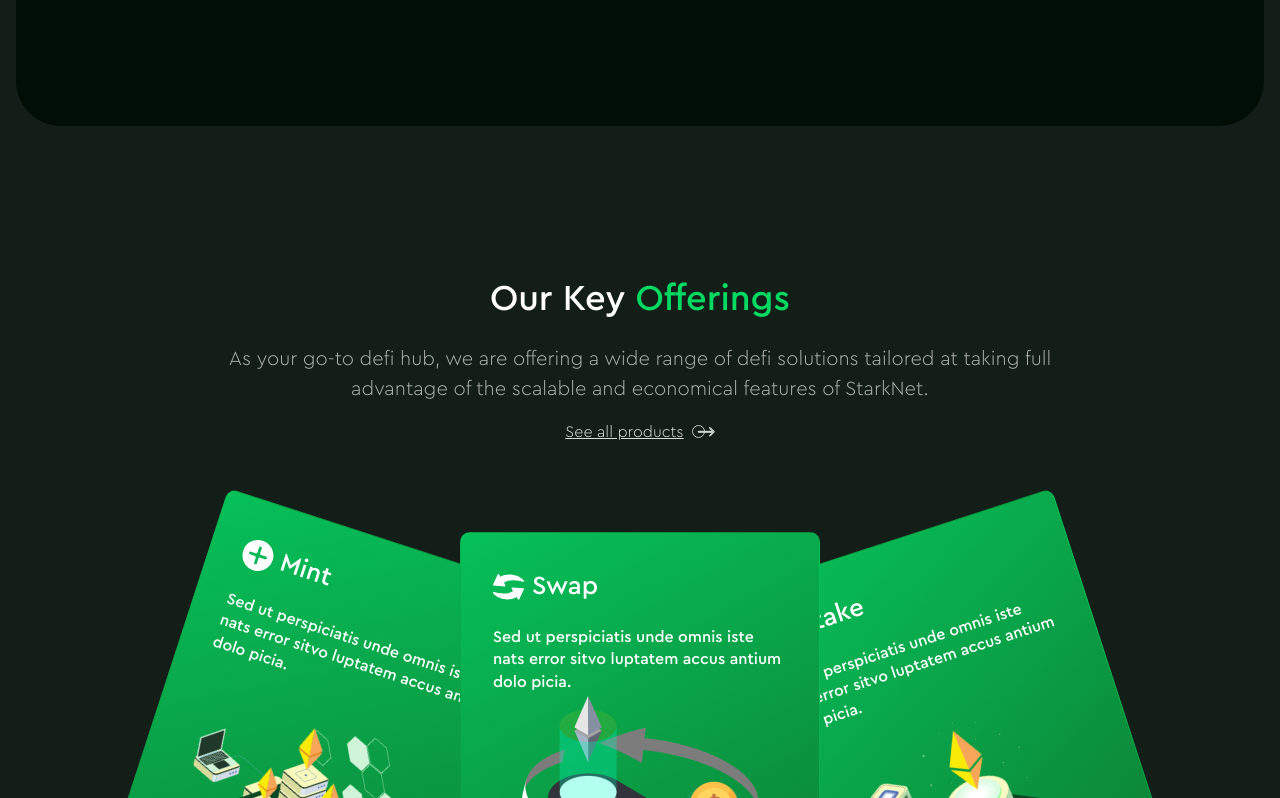
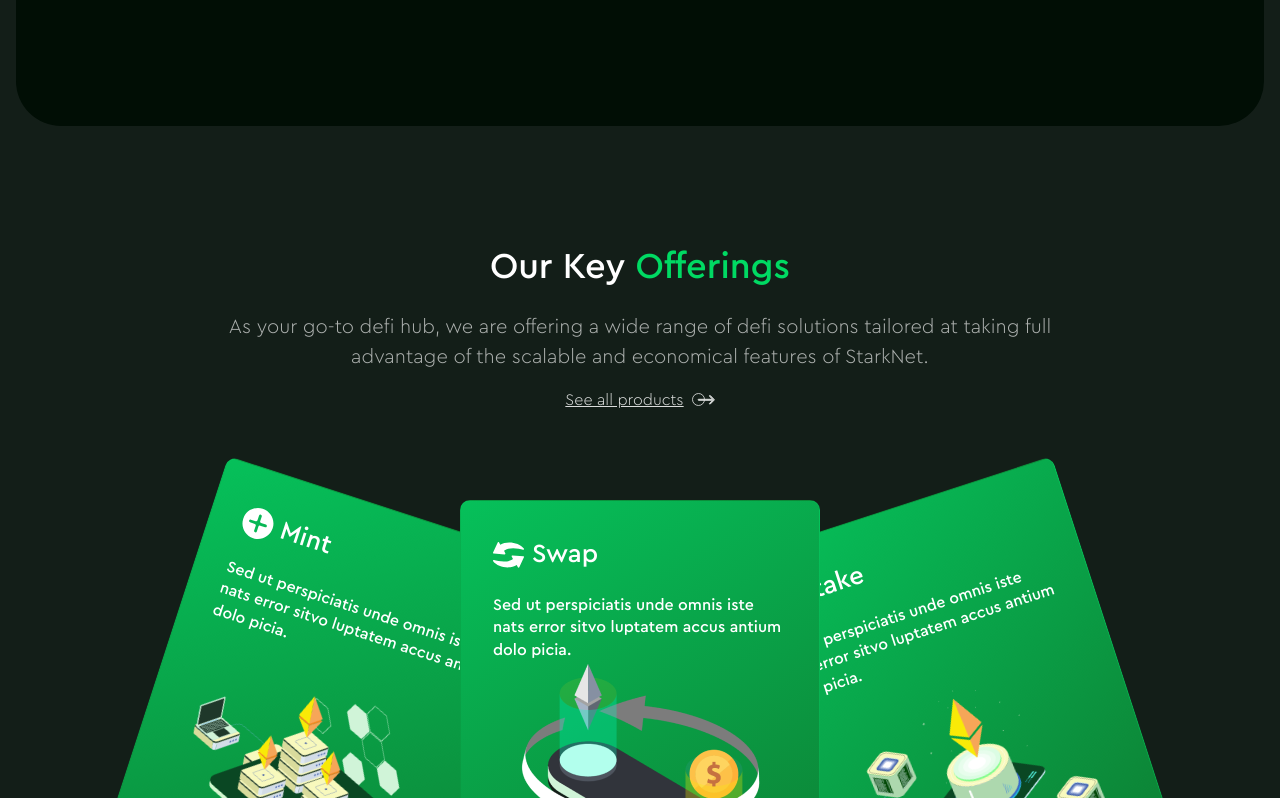
Before and after one commit to Starkdefi/landing, a Next.js app: page / in a window 1280 px wide. Shown: the part 1402-2200 px from the top of the page. Built offline with nearby package versions, Linux system fonts and the light colour scheme.

Commit message:
update max container

```diff
--- a/styles/globals.css
+++ b/styles/globals.css
@@ -58,7 +58,7 @@
 
 @layer utilities {
   .max-container {
-    @apply max-w-screen-xl m-auto px-4 my-0 mb-8;
+    @apply max-w-screen-xl m-auto px-4 my-0;
   }
   /*
   .dfTransition: {
```
